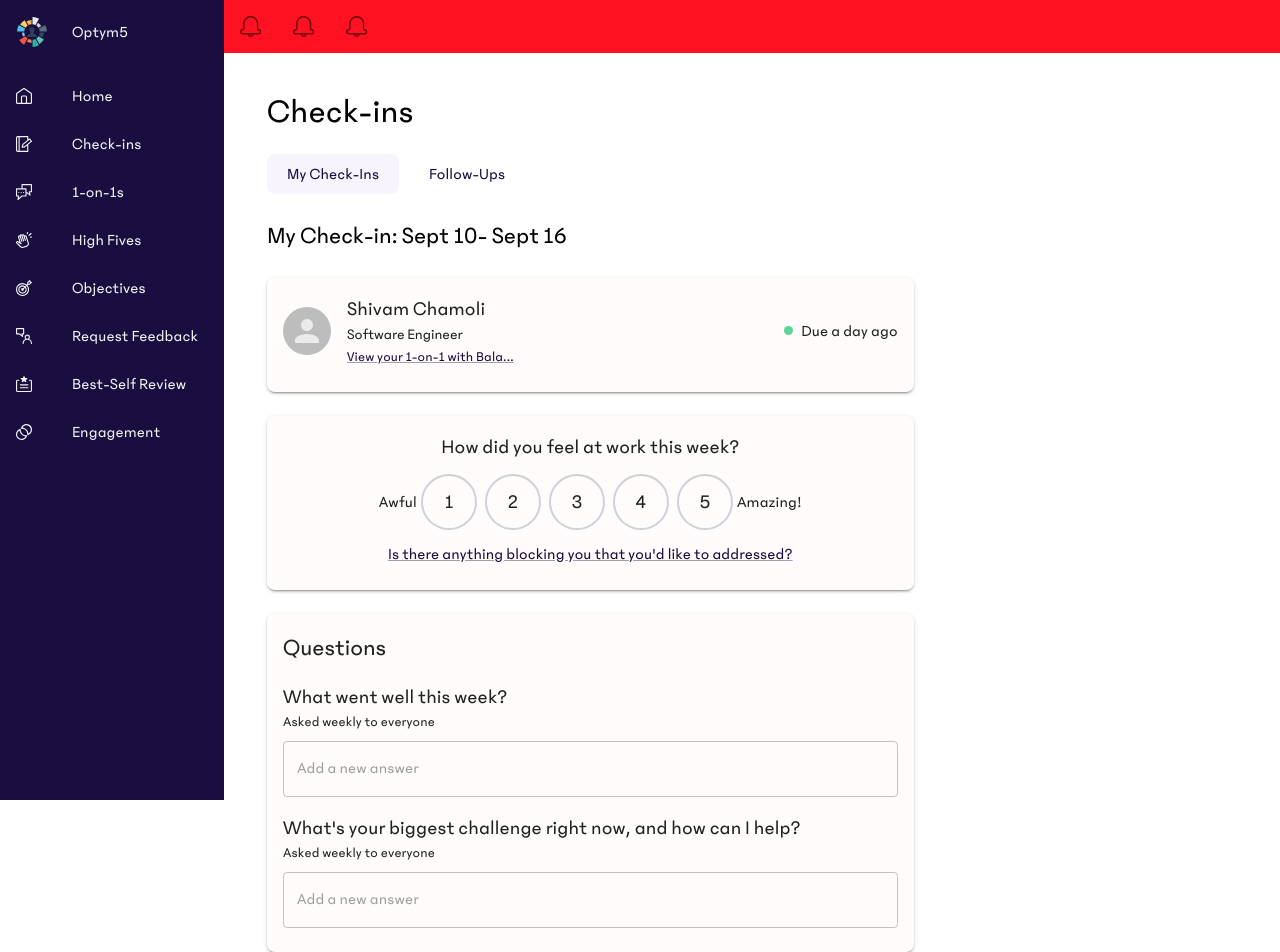
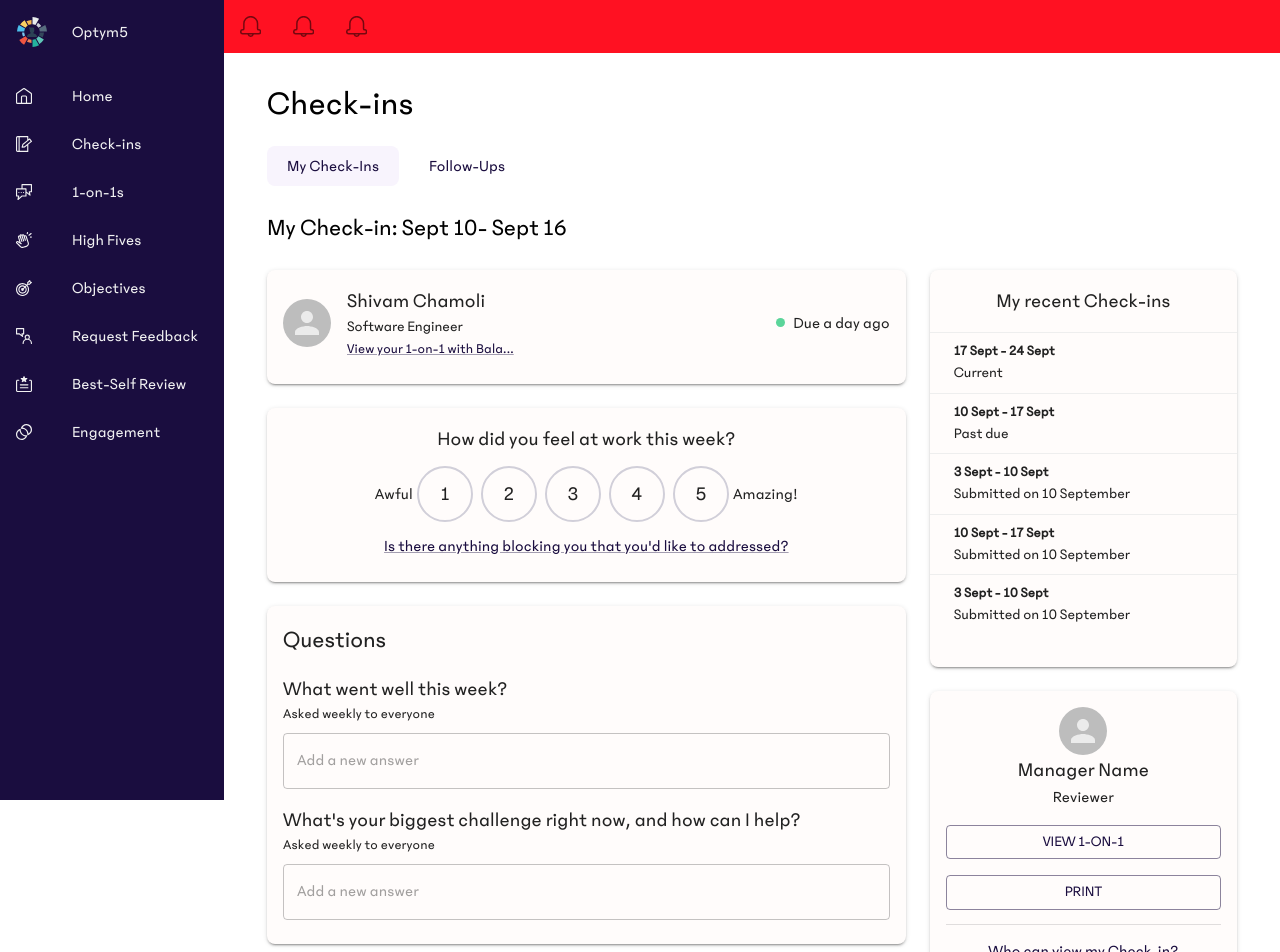
Before and after one commit to xeonray-origin/reckon, a Next.js app: page /checkin in a window 1280 px wide. Shown: the top 952 px of the page. Built offline with nearby package versions, Linux system fonts and the light colour scheme.

Commit message:
feat: add recent-checkins and reviwer tab

```diff
--- a/src/components/checkin/index.ts
+++ b/src/components/checkin/index.ts
@@ -1,3 +1,4 @@
 export { default as CheckInRatings } from './checkin_rating';
 export { default as WeeklyCheckinForm } from './weekly_checkin';
 export { default as HighFive } from './high_five';
+export { default as RecentCheckins } from './recent_checkins';
--- /dev/null
+++ b/src/components/checkin/recent_checkins.tsx
@@ -0,0 +1,51 @@
+import { Card, CardContent, List, ListItem, Typography } from '@mui/material';
+import React, { useState } from 'react';
+import { CheckinListItem } from '@styles';
+
+interface IRecentCheckins {}
+const checkin = [
+  {
+    label: '17 Sept - 24 Sept',
+    status: 'Current',
+  },
+  {
+    label: '10 Sept - 17 Sept',
+    status: 'Past due',
+  },
+  {
+    label: '3 Sept - 10 Sept',
+    status: 'Submitted on 10 September',
+  },
+  {
+    label: '10 Sept - 17 Sept',
+    status: 'Submitted on 10 September',
+  },
+  {
+    label: '3 Sept - 10 Sept',
+    status: 'Submitted on 10 September',
+  },
+];
+
+const RecentCheckins: React.FC<IRecentCheckins> = (props) => {
+  const [checkins, setCheckins] = useState(checkin);
+  return (
+    <Card>
+      <CardContent sx={{ textAlign: 'center', pl: 0, pr: 0 }}>
+        <Typography variant="h6">My recent Check-ins</Typography>
+
+        <List sx={{ mt: 1 }}>
+          {checkins.map((checkin: any, i: number) => (
+            <ListItem key={i} sx={CheckinListItem}>
+              <Typography variant="body2" fontWeight={600}>
+                {checkin.label}
+              </Typography>
+              <Typography variant="caption">{checkin.status}</Typography>
+            </ListItem>
+          ))}
+        </List>
+      </CardContent>
+    </Card>
+  );
+};
+
+export default RecentCheckins;
--- a/src/components/profilebar_card.tsx
+++ b/src/components/profilebar_card.tsx
@@ -13,7 +13,7 @@ interface IProfileBar {}
 
 const ProfileBar: React.FC<IProfileBar> = (props) => {
   return (
-    <Card sx={{ mt: 3 }}>
+    <Card>
       <CardContent sx={{ display: 'flex', alignItems: 'center' }}>
         <Avatar sx={{ width: '48px', height: '48px' }} />
 
--- a/src/pages/checkin/index.tsx
+++ b/src/pages/checkin/index.tsx
@@ -1,11 +1,26 @@
-import { Box, Button, Grid, Typography } from '@mui/material';
+import {
+  Avatar,
+  Box,
+  Button,
+  Card,
+  CardContent,
+  Grid,
+  Typography,
+  Link,
+  Divider,
+} from '@mui/material';
 import { NextPage } from 'next';
 import { useState } from 'react';
-import { ActiveTabContainerStyle, TabsContainerStyle } from '@styles';
+import {
+  ActiveTabContainerStyle,
+  AvatarStyle,
+  TabsContainerStyle,
+} from '@styles';
 import {
   CheckInRatings,
   HighFive,
   ProfileBar,
+  RecentCheckins,
   WeeklyCheckinForm,
 } from '@components';
 
@@ -15,9 +30,7 @@ const CheckIn: NextPage = (props) => {
   const [activeTab, setActiveTab] = useState<number>(0);
 
   return (
-    <Box p={4}>
-      <Grid container maxWidth={970} margin="auto">
-        <Grid item xs={12} md={8}>
+    <Box p={3} maxWidth={970} margin="auto">
       <Typography variant="h4">Check-ins</Typography>
 
       <Box id="tabs-container" display="flex" mt={2}>
@@ -28,20 +41,18 @@ const CheckIn: NextPage = (props) => {
             }}
             variant="text"
             key={i}
-                sx={
-                  activeTab === i ? ActiveTabContainerStyle : TabsContainerStyle
-                }
+            sx={activeTab === i ? ActiveTabContainerStyle : TabsContainerStyle}
           >
             <Typography variant="body1">{tab}</Typography>
           </Button>
         ))}
       </Box>
-          <Box id="checkin-body" mt={3}>
-            <Typography variant="h5" fontWeight={500}>
+      <Typography variant="h5" fontWeight={500} sx={{ mt: 3 }}>
         My Check-in: Sept 10- Sept 16
       </Typography>
-
-            <Box id="checkin-container" mt={2}>
+      <Grid container spacing={3}>
+        <Grid item xs={12} md={8}>
+          <Box id="checkin-container" mt={3}>
             <ProfileBar />
 
             <CheckInRatings />
@@ -50,6 +61,35 @@ const CheckIn: NextPage = (props) => {
 
             <HighFive />
           </Box>
+        </Grid>
+        <Grid item xs={12} md={4}>
+          <Box mt={3}>
+            <RecentCheckins />
+          </Box>
+
+          <Box id="reviewer-tab" mt={3}>
+            <Card>
+              <CardContent sx={{ display: 'block', textAlign: 'center' }}>
+                <Avatar sx={AvatarStyle} />
+                <Typography variant="h6">Manager Name</Typography>
+                <Typography variant="body1">Reviewer</Typography>
+
+                <Button fullWidth variant="outlined" sx={{ mt: 2 }}>
+                  View 1-on-1
+                </Button>
+                <Button fullWidth variant="outlined" sx={{ mt: 2 }}>
+                  Print
+                </Button>
+
+                <Divider sx={{ margin: '14px 0' }} />
+
+                <Link>
+                  <Typography variant="body1">
+                    Who can view my Check-in?
+                  </Typography>
+                </Link>
+              </CardContent>
+            </Card>
           </Box>
         </Grid>
       </Grid>
--- a/src/styles/checkin.style.ts
+++ b/src/styles/checkin.style.ts
@@ -33,3 +33,11 @@ export const ProfileBarActiveDueDot = {
   borderRadius: '50%',
   mr: 1,
 };
+
+export const CheckinListItem = {
+  display: 'block',
+  borderTop: '1px solid #eeeeee',
+  padding: '8px  15px 8px 24px',
+};
+
+export const AvatarStyle = { width: '48px', height: '48px', m: 'auto' };
```
Lines whose indentation alone changed are shown as unchanged.
